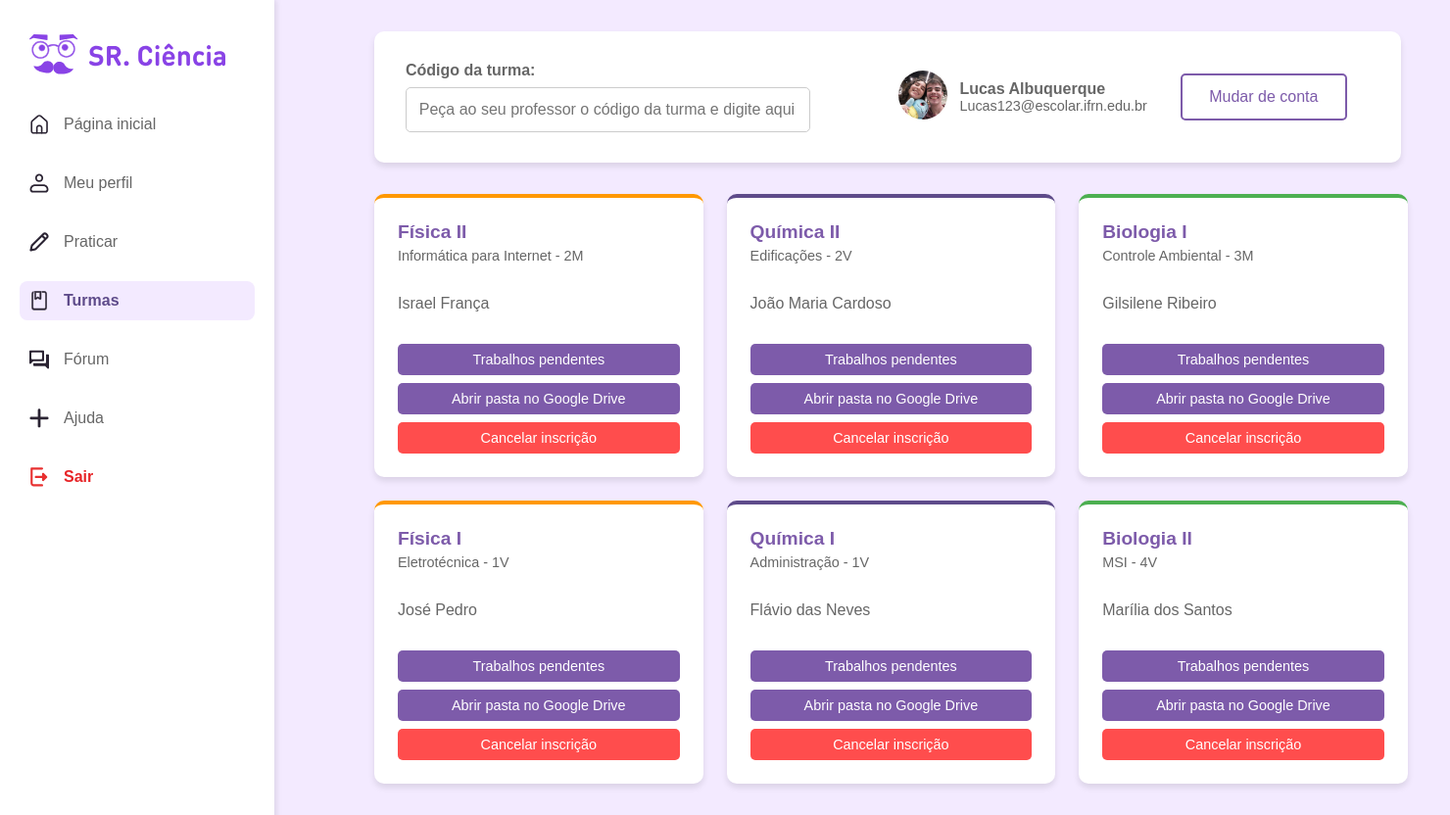
After one commit to Matheusdsc2006/SrCiencia, a Django app: page /paginas/turmas/ in a window 1480 px wide. The commit adds this page. Shown: the whole page at 98% size. Run offline with Django 5.2, Linux system fonts and the light colour scheme.

Commit message:
Turmas HTML/CSS finalizados

```diff
--- a/srciencia_admin/urls.py
+++ b/srciencia_admin/urls.py
@@ -26,4 +26,5 @@ urlpatterns = [
     path('', include('srciencia_auth.urls.HomeUrls')),
     path('auth/', include('srciencia_auth.urls.LoginUrls')),
     path('paginas/', include('srciencia_auth.urls.Pagina_inicialUrls')),
-]+ static(settings.STATIC_URL, document_root=settings.STATIC_ROOT) + static(settings.MEDIA_URL, document_root=settings.MEDIA_ROOT)
+    path('paginas/', include('srciencia_auth.urls.TurmasUrls')),
+] + static(settings.STATIC_URL, document_root=settings.STATIC_ROOT) + static(settings.MEDIA_URL, document_root=settings.MEDIA_ROOT)
--- /dev/null
+++ b/srciencia_auth/static/css/turmas.css
@@ -0,0 +1,250 @@
+:root {
+    --light-purple: #f3eaff;
+    --dark-purple: #5e4b8a;
+    --primary-purple: #7d5baa;
+    --white: #ffffff;
+    --gray: #666666;
+    --light-gray: #cccccc;
+    --danger-red: #ff4d4d;
+    --green: #4caf50;
+    --orange: #ff9800;
+}
+
+body {
+    margin: 0;
+    font-family: Arial, sans-serif;
+    background-color: var(--light-purple);
+    color: var(--gray);
+}
+
+.container {
+    display: flex;
+}
+
+.main-container {
+    margin-left: 350px; /* Compensa a largura do menu lateral */
+    padding: 2rem;
+    display: flex;
+    flex-direction: column;
+    gap: 2rem;
+}
+
+.header {
+    display: flex;
+    justify-content: space-between;
+    align-items: center;
+    background-color: var(--white);
+    padding: 1.5rem 2rem;
+    border-radius: 10px;
+    box-shadow: 0px 4px 6px rgba(0, 0, 0, 0.1);
+    width: 93.3%;
+    max-width: 1200px;
+}
+
+.header-input {
+    display: flex;
+    flex-direction: column;
+    gap: 0.5rem;
+}
+
+.header-input label {
+    font-size: 1rem;
+    font-weight: bold;
+    color: var(--gray);
+}
+
+.header-input input {
+    padding: 0.8rem;
+    border: 1px solid var(--light-gray);
+    border-radius: 5px;
+    font-size: 1rem;
+    width: 385px;
+}
+
+.header-user {
+    display: flex;
+    align-items: center;
+    gap: 1.5rem;
+}
+
+.user-info {
+    display: flex;
+    align-items: center;
+    gap: 0.8rem;
+}
+
+.user-avatar img {
+    border-radius: 50%;
+    width: 50px;
+    margin-right: -40px;
+    margin-left: 50px;
+}
+
+.user-name {
+    font-size: 1rem;
+    font-weight: bold;
+    color: var(--gray);
+    margin: 0;
+}
+
+.user-email {
+    font-size: 0.9rem;
+    color: var(--gray);
+    margin: 0;
+}
+
+.change-account {
+    padding: 0.8rem 1.5rem;
+    font-size: 1rem;
+    color: var(--primary-purple);
+    background-color: var(--white);
+    border: 2px solid var(--primary-purple);
+    border-radius: 5px;
+    cursor: pointer;
+    transition: all 0.3s;
+    margin-left: 10px;
+    margin-right: 30px;
+    width: 170px;
+}
+
+.change-account:hover {
+    background-color: var(--primary-purple);
+    color: var(--white);
+}
+
+button {
+    padding: 0.5rem 1rem;
+    font-size: 0.9rem;
+    background-color: var(--primary-purple);
+    color: var(--white);
+    border: none;
+    border-radius: 5px;
+    cursor: pointer;
+    transition: all 0.3s;
+}
+
+button:hover {
+    background-color: var(--dark-purple);
+}
+
+.cards {
+    display: grid;
+    grid-template-columns: repeat(auto-fit, minmax(250px, 1fr));
+    gap: 1.5rem;
+}
+
+.card {
+    background-color: var(--white);
+    border-radius: 10px;
+    box-shadow: 0px 4px 6px rgba(0, 0, 0, 0.1);
+    padding: 1.5rem;
+    display: flex;
+    flex-direction: column;
+    gap: 1rem;
+}
+
+.card-header {
+    display: flex;
+    flex-direction: column;
+    gap: 0.3rem;
+}
+
+.card-header h3 {
+    margin: 0;
+    color: var(--primary-purple);
+    font-size: 1.2rem;
+}
+
+.card-header p {
+    margin: 0;
+    font-size: 0.9rem;
+    color: var(--gray);
+}
+
+.card-actions {
+    display: flex;
+    flex-direction: column;
+    gap: 0.5rem;
+}
+
+.card-actions .cancel {
+    background-color: var(--danger-red);
+    color: var(--white);
+}
+
+.card-actions .cancel:hover {
+    background-color: darkred;
+}
+
+.fisica {
+    border-top: 4px solid var(--primary-purple);
+}
+
+.quimica {
+    border-top: 4px solid var(--dark-purple);
+}
+
+.biologia {
+    border-top: 4px solid var(--green);
+}
+
+.astronomia {
+    border-top: 4px solid var(--orange);
+}
+
+/* Menu Lateral */
+.sidebar {
+    width: 240px; /* Define a largura fixa do menu lateral */
+    background-color: var(--white);
+    height: 100vh;
+    position: fixed; /* Mantém o menu fixado à esquerda */
+    padding: 20px;
+    box-shadow: 2px 0 6px rgba(0, 0, 0, 0.1);
+}
+
+.logo img {
+    width: 100%;
+    max-width: 200px;
+    margin: 15px 0px 10px 10px;
+}
+
+.sidebar nav ul {
+    list-style: none;
+    padding: 0;
+}
+
+.sidebar nav ul li {
+    margin-bottom: 20px;
+}
+
+.sidebar nav ul li a {
+    display: flex;
+    align-items: center;
+    gap: 15px;
+    padding: 10px;
+    text-decoration: none;
+    color: var(--gray);
+    border-radius: 8px;
+    transition: background-color 0.3s ease, color 0.3s ease;
+}
+
+.sidebar nav ul li a img {
+    width: 20px;
+    height: 20px;
+}
+
+.sidebar nav ul li a:hover {
+    background-color: var(--light-purple);
+    color: var(--dark-purple);
+}
+
+.sidebar nav ul li a.active {
+    background-color: var(--light-purple);
+    color: var(--dark-purple);
+    font-weight: bold;
+}
+
+.sidebar nav ul li a.logout {
+    color: var(--danger-red);
+    font-weight: bold;
+}
--- a/srciencia_auth/templates/paginas/pagina_inicial.html
+++ b/srciencia_auth/templates/paginas/pagina_inicial.html
@@ -16,10 +16,10 @@
             </div>
             <nav>
                 <ul>
-                    <li><a href="#" class="active"><img src="{% static 'assets/home.svg' %}" alt="">Página inicial</a></li>
+                    <li><a href="{% url 'pagina_inicial' %}" class="active"><img src="{% static 'assets/home.svg' %}" alt="">Página inicial</a></li>
                     <li><a href="#"><img src="{% static 'assets/profile.svg' %}" alt="">Meu perfil</a></li>
                     <li><a href="#"><img src="{% static 'assets/practice.svg' %}" alt="">Praticar</a></li>
-                    <li><a href="#"><img src="{% static 'assets/classes.svg' %}" alt="">Turmas</a></li>
+                    <li><a href="{% url 'turmas' %}"><img src="{% static 'assets/classes.svg' %}" alt="">Turmas</a></li>
                     <li><a href="#"><img src="{% static 'assets/forum.svg' %}" alt="">Fórum</a></li>
                     <li><a href="#"><img src="{% static 'assets/help.svg' %}" alt="">Ajuda</a></li>
                     <li><a href="#" class="logout" style="color: #e72427;"><img src="{% static 'assets/logout.svg' %}" alt="">Sair</a></li>
--- /dev/null
+++ b/srciencia_auth/templates/paginas/turmas.html
@@ -0,0 +1,71 @@
+<!DOCTYPE html>
+<html lang="pt-br">
+<head>
+    <meta charset="UTF-8">
+    <meta name="viewport" content="width=device-width, initial-scale=1.0">
+    <title>SR. Ciência - Turmas</title>
+    {% load static %}
+    <link rel="stylesheet" href="{% static 'css/turmas.css' %}">
+</head>
+<body>
+    <div class="container">
+        <!-- Menu Lateral -->
+        <aside class="sidebar">
+            <div class="logo">
+                <img src="{% static 'assets/sr_ciencia.svg' %}" alt="SR. Ciência">
+            </div>
+            <nav>
+                <ul>
+                    <li><a href="{% url 'pagina_inicial' %}"><img src="{% static 'assets/home.svg' %}" alt="">Página inicial</a></li>
+                    <li><a href="#"><img src="{% static 'assets/profile.svg' %}" alt="">Meu perfil</a></li>
+                    <li><a href="#"><img src="{% static 'assets/practice.svg' %}" alt="">Praticar</a></li>
+                    <li><a href="#" class="active"><img src="{% static 'assets/classes.svg' %}" alt="">Turmas</a></li>
+                    <li><a href="#"><img src="{% static 'assets/forum.svg' %}" alt="">Fórum</a></li>
+                    <li><a href="#"><img src="{% static 'assets/help.svg' %}" alt="">Ajuda</a></li>
+                    <li><a href="#" class="logout" style="color: #e72427;"><img src="{% static 'assets/logout.svg' %}" alt="">Sair</a></li>
+                </ul>
+            </nav>
+        </aside>
+
+        <!-- Conteúdo Principal -->
+        <main class="main-container">
+            <div class="header">
+                <div class="header-input">
+                    <label for="codigo-turma">Código da turma:</label>
+                    <input type="text" id="codigo-turma" placeholder="Peça ao seu professor o código da turma e digite aqui">
+                </div>
+                <div class="header-user">
+                    <div class="user-info">
+                        <div class="user-avatar">
+                            <figure>
+                                <img src="{% static 'assets/bugas.png' %}" alt="Lucas Albuquerque">
+                            </figure>
+                        </div>
+                        <div>
+                            <p class="user-name">Lucas Albuquerque</p>
+                            <p class="user-email">Lucas123@escolar.ifrn.edu.br</p>
+                        </div>
+                    </div>
+                    <button class="change-account">Mudar de conta</button>
+                </div>
+            </div>
+            <div class="cards">
+                {% for turma in turmas %}
+                <div class="card {{ turma.cor }}">
+                    <div class="card-header">
+                        <h3>{{ turma.nome }}</h3>
+                        <p>{{ turma.descricao }}</p>
+                    </div>
+                    <p>{{ turma.professor }}</p>
+                    <div class="card-actions">
+                        <button onclick="window.location.href='{% url 'pendentes' turma.id %}'">Trabalhos pendentes</button>
+                        <button onclick="window.location.href='{{ turma.google_drive_url }}'">Abrir pasta no Google Drive</button>
+                        <button class="cancel" onclick="window.location.href='{% url 'cancelar_inscricao' turma.id %}'">Cancelar inscrição</button>
+                    </div>
+                </div>
+                {% endfor %}
+            </div>
+        </main>
+    </div>
+</body>
+</html>
--- a/srciencia_auth/urls/Pagina_inicialUrls.py
+++ b/srciencia_auth/urls/Pagina_inicialUrls.py
@@ -2,5 +2,5 @@ from django.urls import path
 from srciencia_auth.views.Visualizar_inicioView import pagina_inicial
 
 urlpatterns = [
-    path('pagina_inicial/', pagina_inicial, name='pagina_inicial'),
+    path('', pagina_inicial, name='pagina_inicial'),
 ]
--- /dev/null
+++ b/srciencia_auth/views/TurmasView.py
@@ -0,0 +1,22 @@
+from django.shortcuts import render, redirect
+
+def turmas_view(request):
+    turmas = [
+        {"id": 1, "nome": "Física II", "descricao": "Informática para Internet - 2M", "professor": "Israel França", "cor": "astronomia", "google_drive_url": "#"},
+        {"id": 2, "nome": "Química II", "descricao": "Edificações - 2V", "professor": "João Maria Cardoso", "cor": "quimica", "google_drive_url": "#"},
+        {"id": 3, "nome": "Biologia I", "descricao": "Controle Ambiental - 3M", "professor": "Gilsilene Ribeiro", "cor": "biologia", "google_drive_url": "#"},
+        {"id": 4, "nome": "Física I", "descricao": "Eletrotécnica - 1V", "professor": "José Pedro", "cor": "astronomia", "google_drive_url": "#"},
+        {"id": 5, "nome": "Química I", "descricao": "Administração - 1V", "professor": "Flávio das Neves", "cor": "quimica", "google_drive_url": "#"},
+        {"id": 6, "nome": "Biologia II", "descricao": "MSI - 4V", "professor": "Marília dos Santos", "cor": "biologia", "google_drive_url": "#"},
+    ]
+
+    user = {"nome": "Lucas Albuquerque", "email": "lucas@exemplo.edu"}
+
+    return render(request, "paginas/turmas.html", {"turmas": turmas, "user": user})
+
+def pendentes_view(request, turma_id):
+    return render(request, "paginas/pendentes.html", {"turma_id": turma_id})
+
+def cancelar_inscricao(request, turma_id):
+    # Simulação de lógica para cancelar inscrição
+    return redirect('turmas')
```
Also changed, not shown: srciencia_auth/static/css/pagina_inicial.css (+35 -17 lines), srciencia_auth/urls/TurmasUrls.py (added, +8 -0 lines), srciencia_auth/static/assets/bugas.png (added).
